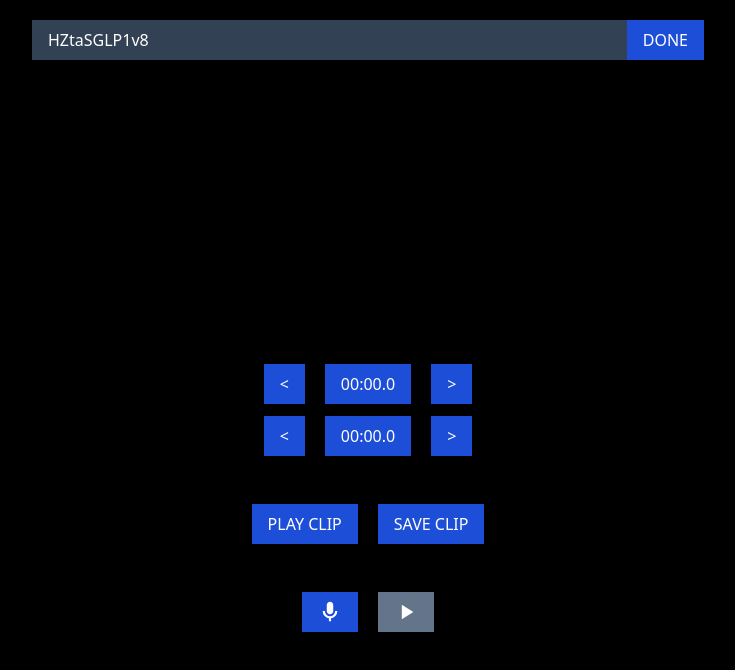
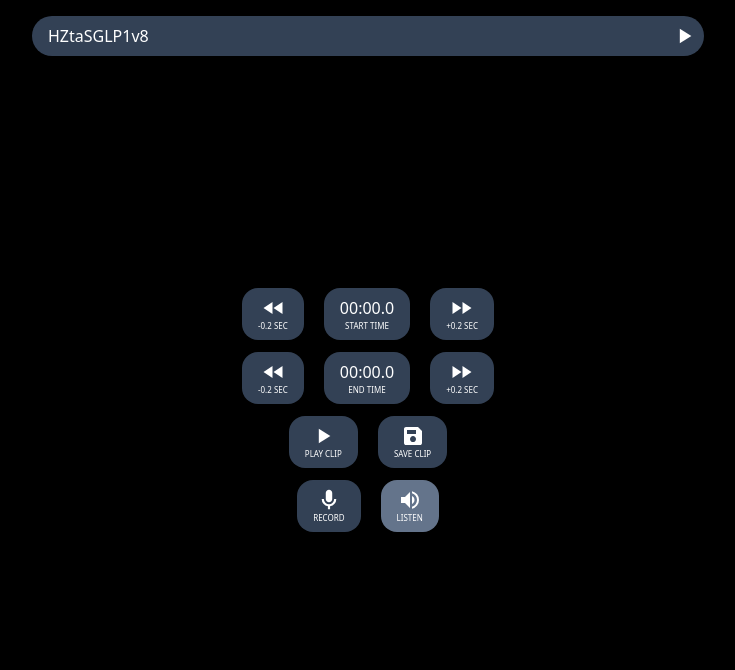
Before and after one commit to bryanjenningz/speaking-practice, a Next.js app: page / in a window 1280 px wide. Shown: the top 670 px of the page, without its empty margins (272-1007 px from the left). Built offline with nearby package versions, Linux system fonts and the light colour scheme.

Commit message:
Add styling and icons

```diff
--- a/src/pages/index.tsx
+++ b/src/pages/index.tsx
@@ -47,6 +47,61 @@ const PlaySvg = () => {
       <path
         fill="currentColor"
         d="M311.869-185.413v-589.174L775.066-480 311.869-185.413Z"
+      />
+    </svg>
+  );
+};
+
+const SaveSvg = () => {
+  return (
+    <svg height="24" viewBox="0 -960 960 960" width="24">
+      <path
+        fill="currentColor"
+        d="M840-680v480q0 33-23.5 56.5T760-120H200q-33 0-56.5-23.5T120-200v-560q0-33 23.5-56.5T200-840h480l160 160ZM480-240q50 0 85-35t35-85q0-50-35-85t-85-35q-50 0-85 35t-35 85q0 50 35 85t85 35ZM240-560h360v-160H240v160Z"
+      />
+    </svg>
+  );
+};
+
+const AudioSvg = () => {
+  return (
+    <svg height="24" viewBox="0 -960 960 960" width="24">
+      <path
+        fill="currentColor"
+        d="M560-131v-82q90-26 145-100t55-168q0-94-55-168T560-749v-82q124 28 202 125.5T840-481q0 127-78 224.5T560-131ZM120-360v-240h160l200-200v640L280-360H120Zm440 40v-322q47 22 73.5 66t26.5 96q0 51-26.5 94.5T560-320Z"
+      />
+    </svg>
+  );
+};
+
+const FastRewindSvg = () => {
+  return (
+    <svg height="24" viewBox="0 -960 960 960" width="24">
+      <path
+        fill="currentColor"
+        d="M860-240 500-480l360-240v480Zm-400 0L100-480l360-240v480Z"
+      />
+    </svg>
+  );
+};
+
+const FastForwardSvg = () => {
+  return (
+    <svg height="24" viewBox="0 -960 960 960" width="24">
+      <path
+        fill="currentColor"
+        d="M100-240v-480l360 240-360 240Zm400 0v-480l360 240-360 240Z"
+      />
+    </svg>
+  );
+};
+
+const CloseSvg = () => {
+  return (
+    <svg height="24" viewBox="0 -960 960 960" width="24">
+      <path
+        fill="currentColor"
+        d="m256-200-56-56 224-224-224-224 56-56 224 224 224-224 56 56-224 224 224 224-56 56-224-224-224 224Z"
       />
     </svg>
   );
@@ -116,9 +171,9 @@ const Home: NextPage = () => {
         <link rel="icon" href="/favicon.ico" />
       </Head>
       <main className="flex min-h-screen flex-col items-center bg-black text-white">
-        <div className="container flex flex-col items-center justify-center gap-12 p-5">
+        <div className="container flex flex-col items-center justify-center gap-3 p-4">
           <form
-            className="flex w-full max-w-2xl"
+            className="relative flex w-full max-w-2xl"
             onSubmit={(e) => {
               e.preventDefault();
               const player = window.player;
@@ -127,69 +182,82 @@ const Home: NextPage = () => {
             }}
           >
             <input
-              className="grow bg-slate-700 px-4 py-2 text-white"
+              className="grow rounded-full bg-slate-700 py-2 pl-4 pr-10 text-white"
               value={videoId}
               onChange={(e) => setVideoId(e.target.value)}
               placeholder={`Video ID (e.g. ${DEFAULT_YOUTUBE_VIDEO_ID})`}
             />
-            <button className="bg-blue-700 px-4 py-2 uppercase text-white transition duration-300 hover:bg-blue-600">
-              Done
+            <button className="absolute bottom-0 right-0 top-0 flex items-center justify-center px-2 transition duration-300 hover:text-slate-300">
+              <PlaySvg />
+              <span className="sr-only">Search</span>
             </button>
           </form>
           <YouTubePlayer />
           <section className="flex flex-col gap-3">
             <section className="flex items-center gap-5">
               <button
-                className="bg-blue-700 px-4 py-2 uppercase text-white transition duration-300 hover:bg-blue-600"
+                className="flex flex-col items-center rounded-2xl bg-slate-700 px-4 py-2 uppercase text-white transition duration-300 hover:bg-slate-600"
                 onClick={() =>
                   setStartTime((startTime) => Math.max(0, startTime - 0.2))
                 }
-              >{`<`}</button>
+              >
+                <FastRewindSvg />
+                <span className="text-[8px]">{`-0.2 sec`}</span>
+              </button>
               <button
-                className="bg-blue-700 px-4 py-2 uppercase text-white transition duration-300 hover:bg-blue-600"
+                className="flex flex-col items-center rounded-2xl bg-slate-700 px-4 py-2 uppercase text-white transition duration-300 hover:bg-slate-600"
                 onClick={() => {
                   const player = window.player;
                   if (!player) return;
                   setStartTime(player.getCurrentTime());
                 }}
-                title="Start time"
               >
-                {formatVideoTime(startTime)}
+                <time>{formatVideoTime(startTime)}</time>
+                <span className="text-[8px]">Start time</span>
               </button>
               <button
-                className="bg-blue-700 px-4 py-2 uppercase text-white transition duration-300 hover:bg-blue-600"
+                className="flex flex-col items-center rounded-2xl bg-slate-700 px-4 py-2 uppercase text-white transition duration-300 hover:bg-slate-600"
                 onClick={() => setStartTime((startTime) => startTime + 0.2)}
-              >{`>`}</button>
+              >
+                <FastForwardSvg />
+                <span className="text-[8px]">{`+0.2 sec`}</span>
+              </button>
             </section>
 
             <section className="flex items-center gap-5">
               <button
-                className="bg-blue-700 px-4 py-2 uppercase text-white transition duration-300 hover:bg-blue-600"
+                className="flex flex-col items-center rounded-2xl bg-slate-700 px-4 py-2 uppercase text-white transition duration-300 hover:bg-slate-600"
                 onClick={() =>
                   setEndTime((endTime) => Math.max(0, endTime - 0.2))
                 }
-              >{`<`}</button>
+              >
+                <FastRewindSvg />
+                <span className="text-[8px]">{`-0.2 sec`}</span>
+              </button>
               <button
-                className="bg-blue-700 px-4 py-2 uppercase text-white transition duration-300 hover:bg-blue-600"
+                className="flex flex-col items-center rounded-2xl bg-slate-700 px-4 py-2 uppercase text-white transition duration-300 hover:bg-slate-600"
                 onClick={() => {
                   const player = window.player;
                   if (!player) return;
                   setEndTime(player.getCurrentTime());
                 }}
-                title="End time"
               >
-                {formatVideoTime(endTime)}
+                <time>{formatVideoTime(endTime)}</time>
+                <span className="text-[8px]">End time</span>
               </button>
               <button
-                className="bg-blue-700 px-4 py-2 uppercase text-white transition duration-300 hover:bg-blue-600"
+                className="flex flex-col items-center rounded-2xl bg-slate-700 px-4 py-2 uppercase text-white transition duration-300 hover:bg-slate-600"
                 onClick={() => setEndTime((endTime) => endTime + 0.2)}
-              >{`>`}</button>
+              >
+                <FastForwardSvg />
+                <span className="text-[8px]">{`+0.2 sec`}</span>
+              </button>
             </section>
           </section>
 
           <section className="flex items-center gap-5">
             <button
-              className="bg-blue-700 px-4 py-2 uppercase text-white transition duration-300 hover:bg-blue-600"
+              className="flex flex-col items-center rounded-2xl bg-slate-700 px-4 py-2 uppercase text-white transition duration-300 hover:bg-slate-600"
               onClick={() => {
                 const player = window.player;
                 if (!player) return;
@@ -200,10 +268,11 @@ const Home: NextPage = () => {
                 }, (endTime - startTime) * 1000);
               }}
             >
-              Play clip
+              <PlaySvg />
+              <span className="text-[8px]">Play clip</span>
             </button>
             <button
-              className="bg-blue-700 px-4 py-2 uppercase text-white transition duration-300 hover:bg-blue-600"
+              className="flex flex-col items-center rounded-2xl bg-slate-700 px-4 py-2 uppercase text-white transition duration-300 hover:bg-slate-600"
               onClick={() => {
                 saveClips((clips) => [
                   ...clips,
@@ -211,13 +280,14 @@ const Home: NextPage = () => {
                 ]);
               }}
             >
-              Save clip
+              <SaveSvg />
+              <span className="text-[8px]">Save clip</span>
             </button>
           </section>
 
           <section className="flex items-center gap-5">
             <button
-              className="bg-blue-700 px-4 py-2 uppercase text-white transition duration-300 hover:bg-blue-600"
+              className="flex flex-col items-center rounded-2xl bg-slate-700 px-4 py-2 uppercase text-white transition duration-300 hover:bg-slate-600"
               onClick={() => {
                 const audioRecorder = recorder.current;
                 if (!audioRecorder) {
@@ -249,17 +319,32 @@ const Home: NextPage = () => {
               {((): JSX.Element => {
                 switch (savedAudio.type) {
                   case "NO_AUDIO_SAVED":
-                    return <MicrophoneSvg />;
+                    return (
+                      <>
+                        <MicrophoneSvg />
+                        <span className="text-[8px]">Record</span>
+                      </>
+                    );
                   case "RECORDING_AUDIO":
-                    return <StopSvg />;
+                    return (
+                      <>
+                        <StopSvg />
+                        <span className="text-[8px]">Stop</span>
+                      </>
+                    );
                   case "RECORDED_AUDIO":
-                    return <MicrophoneSvg />;
+                    return (
+                      <>
+                        <MicrophoneSvg />
+                        <span className="text-[8px]">Record</span>
+                      </>
+                    );
                 }
               })()}
             </button>
 
             <button
-              className="bg-blue-700 px-4 py-2 uppercase text-white transition duration-300 hover:bg-blue-600 disabled:bg-slate-500"
+              className="flex flex-col items-center rounded-2xl bg-slate-700 px-4 py-2 uppercase text-white transition duration-300 hover:bg-slate-600 disabled:bg-slate-500"
               onClick={() => {
                 if (savedAudio.type !== "RECORDED_AUDIO") return;
                 savedAudio.play();
@@ -275,18 +360,23 @@ const Home: NextPage = () => {
                 }
               })()}
             >
-              <PlaySvg />
+              <AudioSvg />
+              <span className="text-[8px]">Listen</span>
             </button>
           </section>
 
-          <ul>
+          <ul className="flex w-full max-w-2xl flex-col gap-1">
             {clips.map((clip) => {
               const clipText = [clip.startTime, clip.endTime]
                 .map(formatVideoTime)
                 .join(" - ");
               return (
-                <li key={clip.id} className="flex items-center gap-3">
+                <li
+                  key={clip.id}
+                  className="flex items-center justify-between gap-3 rounded-full bg-slate-700 px-3 text-sm transition duration-300 hover:bg-slate-600"
+                >
                   <button
+                    className="grow py-2 text-left"
                     onClick={() => {
                       setStartTime(clip.startTime);
                       setEndTime(clip.endTime);
@@ -309,7 +399,7 @@ const Home: NextPage = () => {
                       )
                     }
                   >
-                    <span aria-hidden={true}>✖</span>
+                    <CloseSvg />
                     <span className="sr-only">Delete</span>
                   </button>
                 </li>
```
